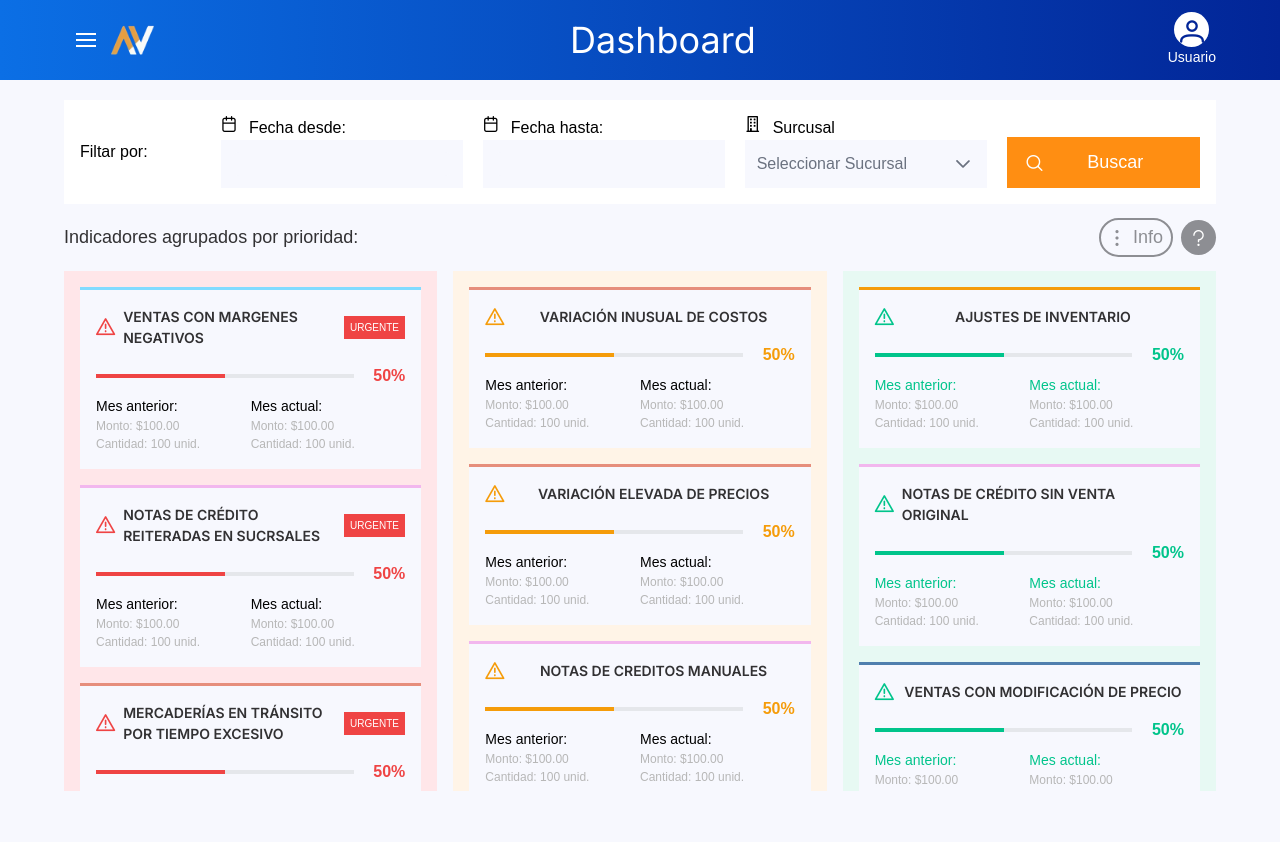
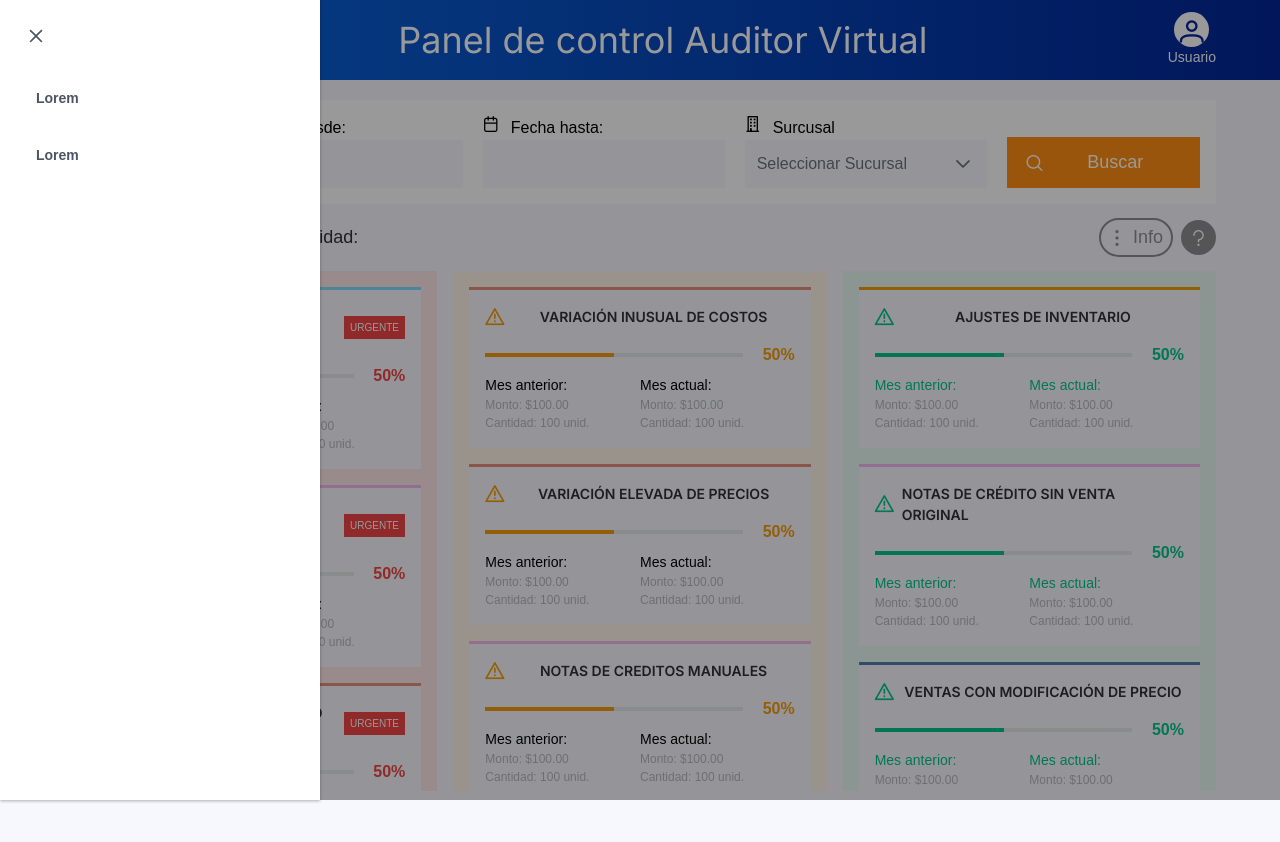
Before and after one commit to Gladibeth/av-app-vue, a Vue app: page /panel in a window 1280 px wide. Both pictures are taken after a click on the button 86 px from the left and 40 px from the top of the page. Shown: the top 842 px of the page. Built offline with nearby package versions, Linux system fonts and the light colour scheme; a web font is replaced by a local one.

Commit message:
feat: :zap: Add sidebar in component Navbar

```diff
--- a/src/components/Navbar.vue
+++ b/src/components/Navbar.vue
@@ -2,7 +2,7 @@
   <header class="bg-gradient-to-r from-primary-200 to-primary-900">
     <nav class=" max-w-medium w-1920 m-0-auto py-1 flex justify-between items-center ">
       <div class="flex justify-center">
-        <button class="navbar-burger flex items-center text-blue-600 p-3">
+        <button class="navbar-burger flex items-center text-blue-600 p-3" @click="visibleLeft = true">
           <svg class="block h-5 w-5 " fill="#ffffff" viewBox="0 0 20 20" xmlns="http://www.w3.org/2000/svg">
             <title>Mobile menu</title>
             <path d="M0 3h20v2H0V3zm0 6h20v2H0V9zm0 6h20v2H0v-2z"></path>
@@ -11,7 +11,7 @@
         <img class="w-50 h-50 " src="../assets/img/logo-av.png">
       </div>
       <div>
-        <h2 class="text-white text-xl font-inter">Dashboard</h2>
+        <h2 class="text-white text-xl font-inter">{{ name }}</h2>
       </div>
       <a class="flex items-center flex-col py-2  text-sm text-white transition duration-200" href="#">
         <div class="flex justify-center px-2 py-2  rounded-full w-35 h-35 bg-white hover:bg-gray-100">
@@ -20,17 +20,8 @@
         <span>Usuario</span>
       </a>
     </nav>
-	<div class="navbar-menu relative z-50 hidden">
-		<div class="navbar-backdrop fixed inset-0 bg-gray-800 opacity-25"></div>
-		<nav class="fixed top-0 left-0 bottom-0 flex flex-col w-5/6 max-w-sm py-6 px-6 bg-white border-r overflow-y-auto">
-			<div class="flex items-center mb-8">
 
-				<button class="navbar-close">
-					<svg class="h-6 w-6 text-gray-400 cursor-pointer hover:text-gray-500" xmlns="http://www.w3.org/2000/svg" fill="none" viewBox="0 0 24 24" stroke="currentColor">
-						<path stroke-linecap="round" stroke-linejoin="round" stroke-width="2" d="M6 18L18 6M6 6l12 12"></path>
-					</svg>
-				</button>
-			</div>
+		<Sidebar v-model:visible="visibleLeft">
 			<div>
 				<ul>
 					<li class="mb-1">
@@ -42,21 +33,30 @@
 
 				</ul>
 			</div>
-			<div class="mt-auto">
-				<div class="pt-6">
-					<a class="block px-4 py-3 mb-3 leading-loose text-xs text-center font-semibold leading-none bg-gray-50 hover:bg-gray-100 rounded-xl" href="#">Sign in</a>
-					<a class="block px-4 py-3 mb-2 leading-loose text-xs text-center text-white font-semibold bg-blue-600 hover:bg-blue-700  rounded-xl" href="#">Sign Up</a>
-				</div>
-				<p class="my-4 text-xs text-center text-gray-400">
-					<span>Copyright © 2021</span>
-				</p>
-			</div>
-		</nav>
-	</div>
+		</Sidebar>
+
   </header>
 </template>
+
 <script>
+import { ref } from 'vue'
+import Sidebar from 'primevue/sidebar'
+ export default{
+	components:{
+		Sidebar
+	},
+	props: {
+		name: {type: String, required: true}
+	},
+	setup(){
+		const visibleLeft = ref(false);
 
+		return{
+			visibleLeft
+		}
+	}
+ }
 </script>
+
 <style>
 </style>
```
